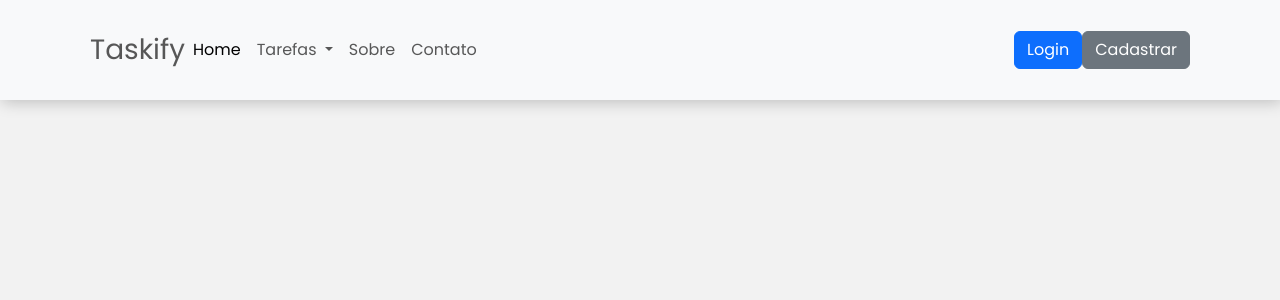
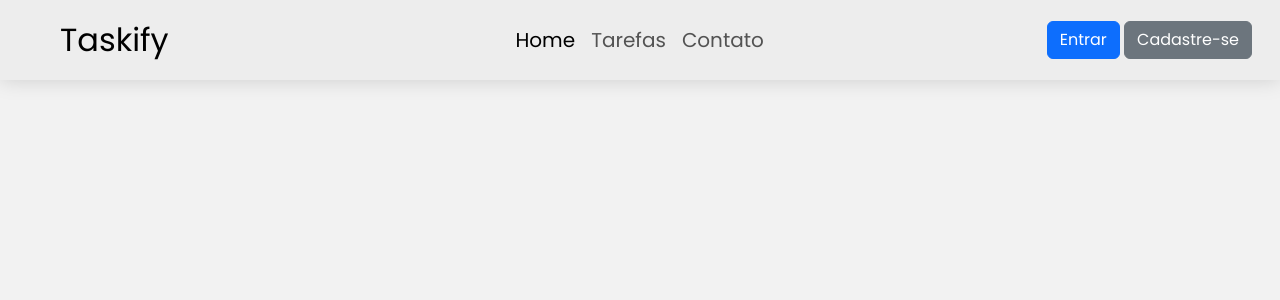
Before and after one commit to lsstomas/taskify, a Django app: page / in a window 1280 px wide. Shown: the top 300 px of the page. Run offline with Django 4.2, Linux system fonts and the light colour scheme.

Commit message:
New Header

```diff
--- /dev/null
+++ b/static/global/script.js
@@ -0,0 +1,22 @@
+const activeUrl = () => {
+    const url = window.location.pathname;
+
+    if (url === "/") {
+        document.getElementById("home").classList.add("active");
+        document.getElementById("home").ariaCurrent = "page";
+    }
+
+    if (url === "/tasks/") {
+        document.getElementById("tasks").classList.add("active");
+        document.getElementById("tasks").ariaCurrent = "page";
+    }
+
+    if (url === "/contact/") {
+        document.getElementById("contact").classList.add("active");
+        document.getElementById("contact").ariaCurrent = "page";
+    }
+}
+
+document.addEventListener("DOMContentLoaded", function () {
+    activeUrl();
+})
--- a/static/global/css/style.css
+++ b/static/global/style.css
@@ -13,19 +13,24 @@
     --light2: #f2f2f2;
     --light3: #ededed;
     --dark1: #000;
-    --dark2: #1f1f1f;
+    --dark2: #444444;
     --c1: rgb(0, 98, 255);
     --c2: rgb(0, 145, 255);
 }
 
 body {
-    padding-top: 100px;
+    padding: 80px 0px;
     background-color: var(--light2);
     color: var(--dark1);
 }
 
+main {
+    padding: 40px;
+}
+
+/* HEADER */
 .navbar {
-    height: 100px;
-    padding: 20px 90px;
-    box-shadow: 2px 2px 15px rgba(0, 0, 0, 0.222);
+    min-height: 80px;
+    background-color: var(--light3);
+    box-shadow: 0 0 20px rgba(0, 0, 0, 0.15)
 }
--- a/taskify/settings.py
+++ b/taskify/settings.py
@@ -112,7 +112,7 @@ AUTH_PASSWORD_VALIDATORS = [
 # Internationalization
 # https://docs.djangoproject.com/en/4.2/topics/i18n/
 
-LANGUAGE_CODE = "pt-br"
+LANGUAGE_CODE = "pt-BR"
 
 TIME_ZONE = "America/Sao_Paulo"
 
@@ -125,6 +125,7 @@ USE_TZ = True
 # https://docs.djangoproject.com/en/4.2/howto/static-files/
 
 STATIC_URL = "static/"
+
 STATICFILES_DIRS = [
     BASE_DIR / "static",
 ]
--- a/tasks/models.py
+++ b/tasks/models.py
@@ -11,7 +11,7 @@ class Category(models.Model):
         verbose_name = "Categoria"
         verbose_name_plural = "Categorias"
 
-    def __str__(self):
+    def __str__(self) -> str:
         return self.name
 
 
--- a/tasks/urls.py
+++ b/tasks/urls.py
@@ -5,4 +5,5 @@ from . import views
 urlpatterns = [
     path("", views.home, name="home"),
     path("tasks/", views.tasks_list, name="tasks_list"),
+    path("contact/", views.contact, name="contact"),
 ]
--- a/tasks/views.py
+++ b/tasks/views.py
@@ -9,10 +9,8 @@ def home(request):
 def tasks_list(request):
     tasks = Task.objects.all()
 
-    return render(
-        request,
-        "tasks/tasks_list.html",
-        {
-            "tasks": tasks
-        }
-    )
+    return render(request, "tasks/tasks_list.html", {"tasks": tasks})
+
+
+def contact(request):
+    return render(request, "tasks/contact.html")
--- a/templates/global/base.html
+++ b/templates/global/base.html
@@ -6,29 +6,23 @@
 		<meta name="viewport" content="width=device-width, initial-scale=1.0" />
 		<title>{% block title %}{% endblock title %}</title>
 
-		<link
-			href="https://cdn.jsdelivr.net/npm/bootstrap@5.3.2/dist/css/bootstrap.min.css"
-			rel="stylesheet"
-			integrity="sha384-T3c6CoIi6uLrA9TneNEoa7RxnatzjcDSCmG1MXxSR1GAsXEV/Dwwykc2MPK8M2HN"
-			crossorigin="anonymous" />
+		<link href="https://cdn.jsdelivr.net/npm/bootstrap@5.3.2/dist/css/bootstrap.min.css" rel="stylesheet" />
+		<link rel="stylesheet" href="{% static "global/style.css" %}">
 
-		<link rel="stylesheet" href="{% static "global/css/style.css" %}">
-
-        {% block css %}{% endblock css %}
+		{% block head %}{% endblock head %}
 	</head>
 
-	<body class="container">
-		{% include "global/partials/header.html" %}
+	<body>
+		<header>
+			{% include "global/header.html" %}
+		</header>
 
-		<main class="container">
-            {% block content %}
-            {% endblock content %}
-        </main>
+		<main>
+			{% block content %}
+			{% endblock content %}
+		</main>
 
-		<script
-			src="https://cdn.jsdelivr.net/npm/bootstrap@5.3.2/dist/js/bootstrap.bundle.min.js"
-			integrity="sha384-C6RzsynM9kWDrMNeT87bh95OGNyZPhcTNXj1NW7RuBCsyN/o0jlpcV8Qyq46cDfL"
-			crossorigin="anonymous">
-        </script>
+		<script src="{% static "global/script.js" %}"></script>
+		<script src="https://cdn.jsdelivr.net/npm/bootstrap@5.3.2/dist/js/bootstrap.bundle.min.js"></script>
 	</body>
 </html>
--- /dev/null
+++ b/templates/global/header.html
@@ -0,0 +1,37 @@
+{% load static %}
+
+<nav class="navbar navbar-expand-lg fixed-top">
+	<div class="container-fluid">
+		<a class="navbar-brand fs-2 ms-5" href="{% url "home" %}">Taskify</a>
+
+		<button
+			class="navbar-toggler"
+			type="button"
+			data-bs-toggle="collapse"
+			data-bs-target="#navbarNav"
+			aria-controls="navbarNav"
+			aria-expanded="false"
+			aria-label="Toggle navigation">
+			<span class="navbar-toggler-icon"></span>
+		</button>
+
+		<div class="collapse navbar-collapse justify-content-center ms-5" id="navbarNav">
+			<ul class="navbar-nav">
+				<li class="nav-item">
+					<a class="nav-link fs-5" id="home" href="{% url "home" %}">Home</a>
+				</li>
+				<li class="nav-item">
+					<a class="nav-link fs-5" id="tasks" href="{% url "tasks_list" %}">Tarefas</a>
+				</li>
+				<li class="nav-item">
+					<a class="nav-link fs-5" id="contact" href="{% url "contact" %}">Contato</a>
+				</li>
+			</ul>
+		</div>
+
+		<form class="justify-content-end me-3">
+			<a class="btn btn-primary" href="{% url "login" %}">Entrar</a>
+			<a class="btn btn-secondary" href="{% url "signup" %}">Cadastre-se</a>
+		</form>
+	</div>
+</nav>
--- a/templates/global/partials/header.html
+++ /dev/null
@@ -1,31 +0,0 @@
-<header class="navbar navbar-expand-lg fixed-top bg-body-tertiary">
-    <a class="fs-3 navbar-text text-decoration-none" href="{% url "home" %}">Taskify</a>
-
-    <div class="collapse navbar-collapse" id="navbarSupportedContent">
-        <ul class="navbar-nav me-auto mb-2 mb-lg-0">
-            <li class="nav-item">
-                <a class="nav-link active" aria-current="page" href="{% url "home" %}">Home</a>
-            </li>
-            <li class="nav-item dropdown">
-                <a class="nav-link dropdown-toggle" href="{% url "tasks_list" %}" role="button" data-bs-toggle="dropdown" aria-expanded="false">
-                Tarefas
-                </a>
-                <ul class="dropdown-menu">
-                <li><a class="dropdown-item" href="#">Action</a></li>
-                <li><a class="dropdown-item" href="#">Another action</a></li>
-                <li><hr class="dropdown-divider"></li>
-                <li><a class="dropdown-item" href="#">Something else here</a></li>
-                </ul>
-            </li>
-            <li class="nav-item">
-                <a class="nav-link" href="#about">Sobre</a>
-            </li>
-            <li class="nav-item">
-                <a class="nav-link" href="#about">Contato</a>
-            </li>
-        </ul>
-    </div>
-
-    <button type="button" class="btn btn-primary">Login</button>
-    <button type="button" class="btn btn-secondary">Cadastrar</button>
-</header>
--- a/templates/tasks/home.html
+++ b/templates/tasks/home.html
@@ -1,9 +1,9 @@
-{% extends "../global/base.html" %}
+{% extends "global/base.html" %}
 {% load static %}
 
 {% block title %}Home{% endblock title %}
-{% block css %}<link rel="stylesheet" href="{% static 'tasks/home.css' %}">{% endblock css %}
+
+{% block head %}<link rel="stylesheet" href="{% static 'tasks/css/home.css' %}">{% endblock head %}
 
 {% block content %}
-
 {% endblock content %}
--- a/users/urls.py
+++ b/users/urls.py
@@ -1,4 +1,7 @@
 from django.urls import path
 from . import views
 
-urlpatterns = []
+urlpatterns = [
+    path("login/", views.login, name="login"),
+    path("signup/", views.login, name="signup"),
+]
```
Also changed, not shown: templates/tasks/contact.html (added, +9 -0 lines), users/views.py (+8 -2 lines), static/global/logo.png (renamed from static/global/img/logo.png), static/tasks/css/home.css (deleted), static/tasks/css/tasks_list.css (deleted), 1 other file.
